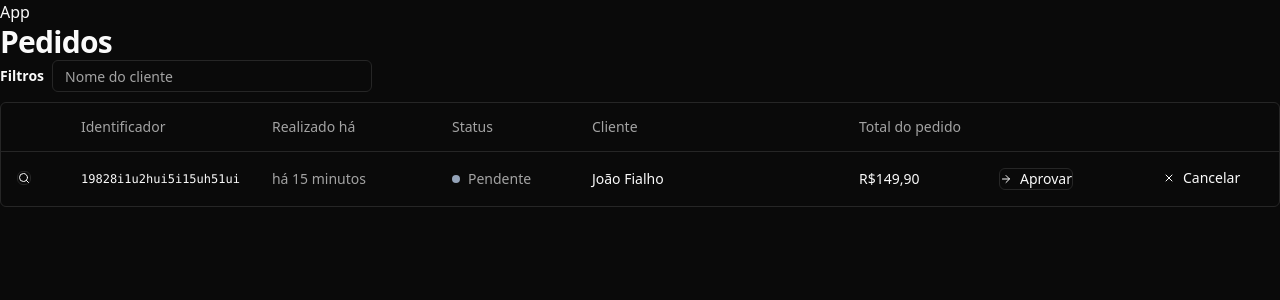
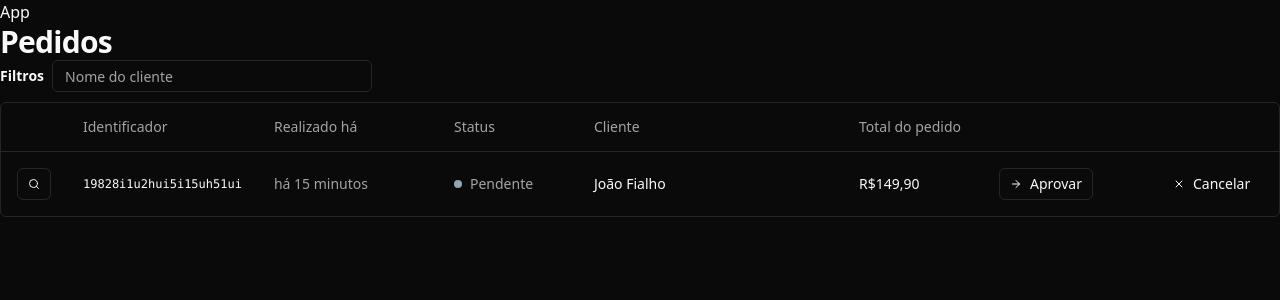
Before and after one commit to JupiterCoffeee/desafio04, a React (Vite) app: page /orders in a window 1280 px wide. Shown: the top 300 px of the page. Built offline with nearby package versions, Linux system fonts and the light colour scheme.

Commit message:
New style created for button component

```diff
--- a/src/components/ui/button.tsx
+++ b/src/components/ui/button.tsx
@@ -22,6 +22,7 @@ const buttonVariants = cva(
       size: {
         default: 'h-10 px-4 py-2',
         sm: 'h-9 rounded-md px-3',
+        xs: 'h-8 px-2.5',
         lg: 'h-11 rounded-md px-8',
         icon: 'h-10 w-10',
       },
```
